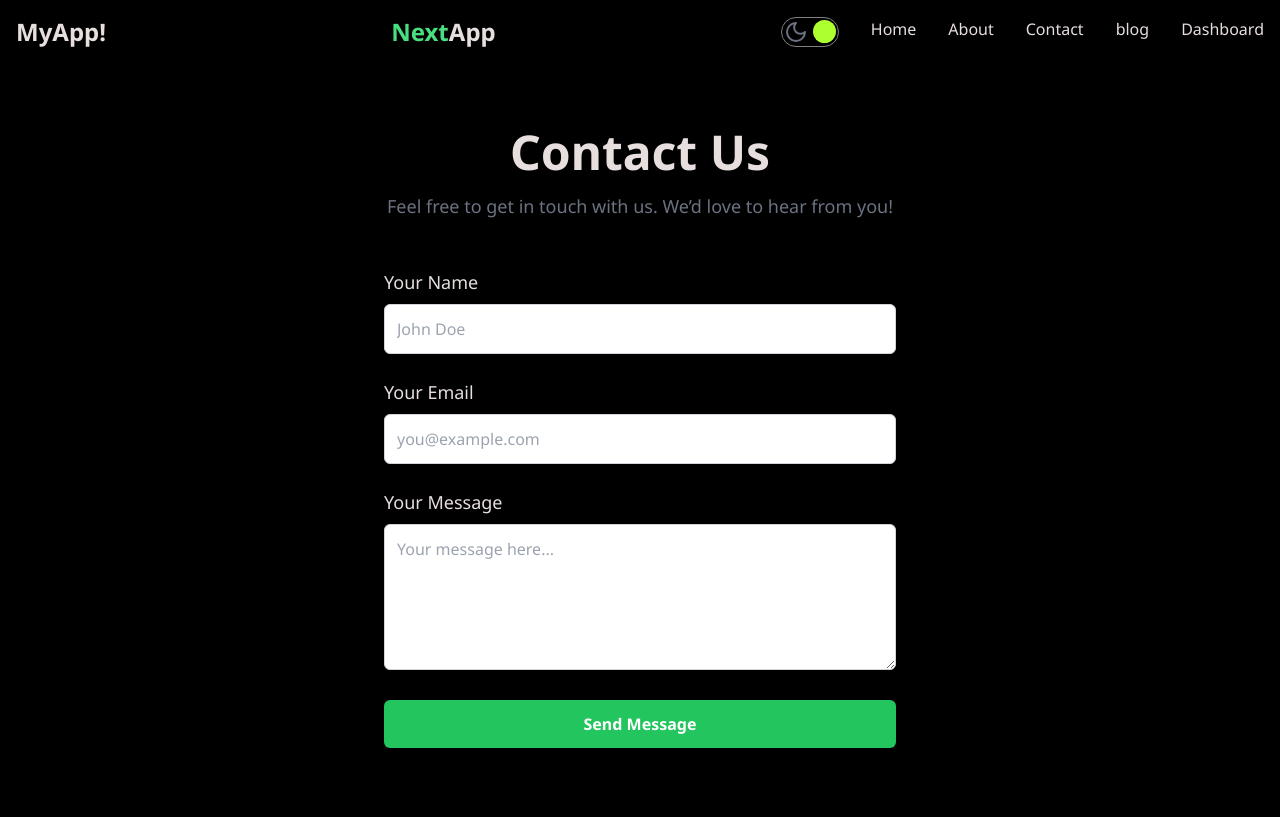
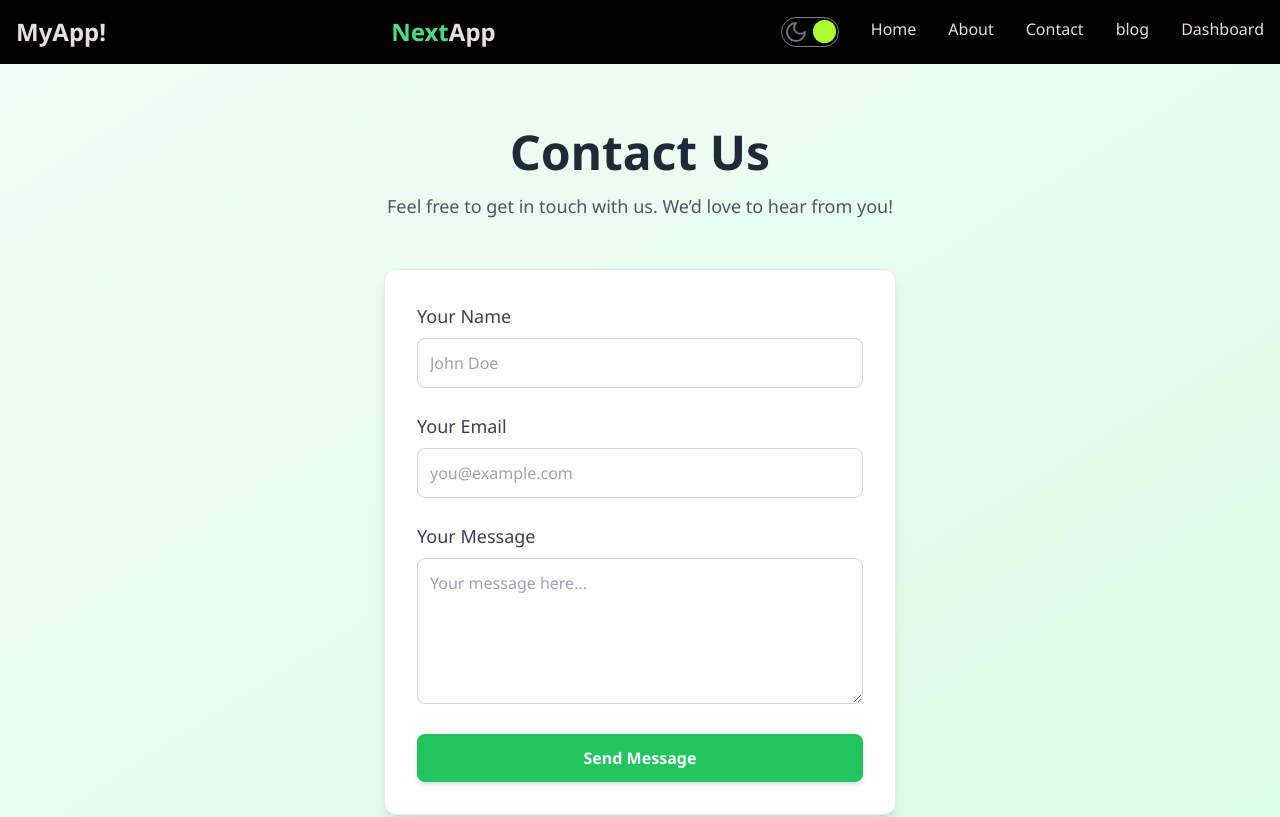
Before and after one commit to mudasser131/nextblogapp, a Next.js app: page /contact in a window 1280 px wide. Shown: the top 817 px of the page. Built offline with nearby package versions, Linux system fonts and the light colour scheme.

Commit message:
enhenced the styling of the website

```diff
--- a/src/app/contact/page.jsx
+++ b/src/app/contact/page.jsx
@@ -1,47 +1,57 @@
-import React from 'react'
+import React from "react";
 
 const Contact = () => {
   return (
-    <section className="flex flex-col items-center justify-center px-8 md:px-20 py-16">
-      <h1 className="text-4xl md:text-5xl font-bold text-center">Contact Us</h1>
-      <p className="text-lg text-center my-4 text-gray-500">
+    <section className="flex flex-col items-center justify-center px-8 md:px-20 py-16 bg-gradient-to-br from-green-50 to-green-100 dark:from-gray-800 dark:to-gray-900">
+      {/* Title */}
+      <h1 className="text-4xl md:text-5xl font-extrabold text-center text-gray-800 dark:text-white">
+        Contact Us
+      </h1>
+      <p className="text-lg text-center my-4 text-gray-600 dark:text-gray-400 leading-relaxed">
         Feel free to get in touch with us. We’d love to hear from you!
       </p>
 
-      <form className="w-full max-w-lg space-y-6 mt-8">
+      {/* Contact Form */}
+      <form className="w-full max-w-lg bg-white dark:bg-gray-800 shadow-lg rounded-xl p-8 space-y-6 mt-8 border border-gray-200 dark:border-gray-700">
         {/* Name */}
-        <div>
-          <label htmlFor="name" className="block text-lg">Your Name</label>
+        <div className="space-y-2">
+          <label htmlFor="name" className="block text-lg font-medium text-gray-700 dark:text-gray-300">
+            Your Name
+          </label>
           <input
             type="text"
             id="name"
             name="name"
-            className="w-full p-3 mt-2 border rounded-md border-gray-300"
+            className="w-full p-3 border rounded-lg border-gray-300 focus:outline-none focus:ring-2 focus:ring-green-500 focus:border-green-500 dark:bg-gray-700 dark:border-gray-600 dark:text-white transition-all duration-300"
             placeholder="John Doe"
             required
           />
         </div>
 
         {/* Email */}
-        <div>
-          <label htmlFor="email" className="block text-lg">Your Email</label>
+        <div className="space-y-2">
+          <label htmlFor="email" className="block text-lg font-medium text-gray-700 dark:text-gray-300">
+            Your Email
+          </label>
           <input
             type="email"
             id="email"
             name="email"
-            className="w-full p-3 mt-2 border rounded-md border-gray-300"
+            className="w-full p-3 border rounded-lg border-gray-300 focus:outline-none focus:ring-2 focus:ring-green-500 focus:border-green-500 dark:bg-gray-700 dark:border-gray-600 dark:text-white transition-all duration-300"
             placeholder="you@example.com"
             required
           />
         </div>
 
         {/* Message */}
-        <div>
-          <label htmlFor="message" className="block text-lg">Your Message</label>
+        <div className="space-y-2">
+          <label htmlFor="message" className="block text-lg font-medium text-gray-700 dark:text-gray-300">
+            Your Message
+          </label>
           <textarea
             id="message"
             name="message"
-            className="w-full p-3 mt-2 border rounded-md border-gray-300"
+            className="w-full p-3 border rounded-lg border-gray-300 focus:outline-none focus:ring-2 focus:ring-green-500 focus:border-green-500 dark:bg-gray-700 dark:border-gray-600 dark:text-white transition-all duration-300"
             placeholder="Your message here..."
             required
             rows="5"
@@ -51,14 +61,13 @@ const Contact = () => {
         {/* Submit Button */}
         <button
           type="submit"
-          className="w-full py-3 bg-green-500 hover:bg-green-600 text-white font-semibold rounded-md"
+          className="w-full py-3 bg-green-500 hover:bg-green-600 text-white font-semibold rounded-lg shadow-md transition-transform transform hover:scale-105 focus:outline-none focus:ring-2 focus:ring-green-500 focus:ring-offset-2"
         >
           Send Message
         </button>
       </form>
     </section>
+  );
+};
 
-)
-}
-
-export default Contact
+export default Contact;
--- a/src/app/page.jsx
+++ b/src/app/page.jsx
@@ -6,7 +6,7 @@ import homeImage from "../public/Blogpost.jpg"; // Replace with your image
 
 export default function HomeSection() {
   return (
-    <section className="flex flex-col md:flex-row items-center justify-center mt-7 h-[80vh] px-8 md:px-20 py-16">
+    <section className="flex flex-col md:flex-row items-center justify-center mt-7 h-[80vh] px-8 md:px-20 py-16 bg-gradient-to-br from-gray-50 to-gray-100 dark:from-gray-800 dark:to-gray-900">
       {/* Left Side - Text */}
       <motion.div
         initial={{ opacity: 0, x: -50 }}
@@ -14,16 +14,19 @@ export default function HomeSection() {
         transition={{ duration: 0.8, ease: "easeOut" }}
         className="md:w-1/2 space-y-6 text-center md:text-left"
       >
-        <h1 className="text-4xl md:text-6xl font-bold">
-          Welcome to <span className="text-green-500">MyApp</span>
+        <h1 className="text-4xl md:text-6xl font-extrabold leading-tight text-gray-800 dark:text-white">
+          Welcome to{" "}
+          <span className="text-transparent bg-clip-text bg-gradient-to-r from-green-400 to-blue-500">
+            MyApp
+          </span>
         </h1>
-        <p className="text-lg">
+        <p className="text-lg text-gray-600 dark:text-gray-300 leading-relaxed">
           Build amazing experiences with modern technologies. Start your journey today!
         </p>
         <motion.button
-          whileHover={{ scale: 1.1 }}
+          whileHover={{ scale: 1.1, backgroundColor: "#22c55e" }}
           whileTap={{ scale: 0.95 }}
-          className="px-6 py-3 bg-green-500 hover:bg-green-600 rounded-md text-lg font-semibold"
+          className="px-6 py-3 bg-green-500 hover:bg-green-600 text-white rounded-lg shadow-lg font-semibold transition-transform duration-200"
         >
           Get Started
         </motion.button>
@@ -36,7 +39,15 @@ export default function HomeSection() {
         transition={{ duration: 0.8, ease: "easeOut", delay: 0.2 }}
         className="md:w-1/2 mt-10 md:mt-0 flex justify-center"
       >
-        <Image src={homeImage} alt="Home" width={500} height={500} className="rounded-lg shadow-lg" />
+        <div className="relative w-[300px] md:w-[500px] h-[300px] md:h-[500px]">
+          <Image
+            src={homeImage}
+            alt="Home"
+            layout="fill"
+            objectFit="cover"
+            className="rounded-2xl shadow-2xl border-4 border-gray-200 dark:border-gray-700"
+          />
+        </div>
       </motion.div>
     </section>
   );
```
